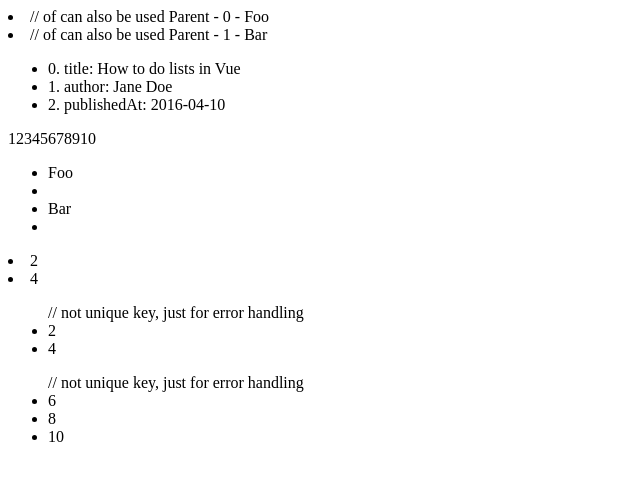
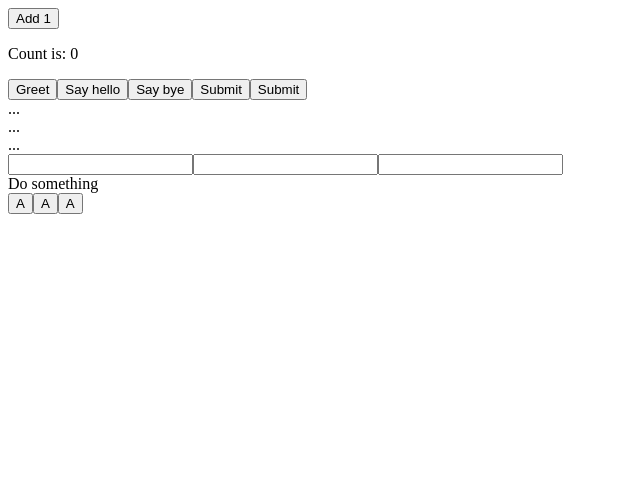
Before and after one commit to LashaGagnidze7/DBAVue, a Vue app: page / in a window 1280 px wide. Shown: the top 480 px of the page, without its empty margins (0-640 px from the left). Built offline with nearby package versions, Linux system fonts and the light colour scheme.

Commit message:
Event Handling

```diff
--- /dev/null
+++ b/src/learn/EventHandling.vue
@@ -0,0 +1,118 @@
+<template>
+  <button @click="count++">Add 1</button>
+  <p>Count is: {{ count }}</p>
+
+  <button @click="greet">Greet</button>
+
+  <button @click="say('hello')">Say hello</button>
+  <button @click="say('bye')">Say bye</button>
+
+  <button @click="warn('Form cannot be submitted yet.', $event)">Submit</button>
+
+  <button @click="(event) => warn('Form cannot be submitted yet.', event)">
+    Submit
+  </button>
+
+  <!--the click event's propagation will be stopped-->
+  <a @click.stop="doThis"></a>
+
+  <!--the submit event will no longer reload the page-->
+  <form @click.prevent="onSubmit"></form>
+
+  <!-- modifiers can be chained -->
+  <a @click.stop.prevent="doThat"></a>
+
+  <!-- just the modifier-->
+  <form @submit.prevent></form>
+
+  <!--only trigger handler if event.target is the element itself-->
+  <!--i.e not from a child element-->
+  <div @click.self="doThat">...</div>
+
+  <!-- use capture mode when adding the event listener -->
+  <!-- i.e. an event targeting an inner element is handled here before being handled by that element -->
+  <div @click.capture="doThis">...</div>
+
+  <!-- the click event will be triggered at most once -->
+  <a @click.once="doThis"></a>
+
+  <!-- the scroll event's default behavior (scrolling) will happen -->
+  <!-- immediately, instead of waiting for `onScroll` to complete  -->
+  <!-- in case it contains `event.preventDefault()`                -->
+  <div @scroll.passive="onScroll">...</div>
+
+  <!-- only call `submit` when the `key` is `Enter` -->
+<input @keyup.enter="submit" />
+<input @keyup.page-down="onPageDown" />
+
+<!--Alt + Enter-->
+<input @keyup.alt.enter="clear" />
+
+<!-- Ctrl + Click -->
+<div @click.ctrl="doSomething">Do something</div>
+
+<!-- this will fire even if Alt or Shift is also pressed -->
+<button @click.ctrl="onClick">A</button>
+
+<!-- this will only fire when Ctrl and no other keys are pressed -->
+<button @click.ctrl.exact="onCtrlClick">A</button>
+
+<!-- this will only fire when no system modifiers are pressed -->
+<button @click.exact="onClick">A</button>
+</template>
+
+<script>
+export default {
+  data() {
+    return {
+      count: 0, // Inline handlers
+      name: "Vue.js", // Method handlers
+    };
+  },
+  methods: {
+    greet(event) {
+      // `this` inside methods points to the current active instance
+      alert(`Hello ${this.name}`);
+      // `event` is the native DOM event
+      if (event) {
+        alert(event.target.tagName);
+      }
+    },
+    say(message) {
+      alert(message); // Calling Methods in Inline Handlers
+    },
+    warn(message, event) {
+      // now we have access to the native event
+      if (event) {
+        event.preventDefault();
+      }
+      alert(message); //Accessing Event Argument in Inline Handlers
+    },
+    doThis() {
+      return null;
+    },
+    onSubmit() {
+      return null;
+    },
+    doThat() {
+      return null;
+    },
+    submit() {
+      return null;
+    },
+    onPageDown() {
+      return null;
+    },
+    doSomething() {
+      return null;
+    }
+    ,
+    onClick() {
+      return null;
+    },
+    onCtrlClick() {
+      return null;
+    }
+  },
+};
+</script>
--- a/src/main.js
+++ b/src/main.js
@@ -1,6 +1,6 @@
 import { createApp } from "vue";
 // import the root component App from a single-file component.
-import App from "./learn/ListRendering.vue";
+import App from "./learn/EventHandling.vue";
 
 const app = createApp(App);
 app.mount("#app");
```
